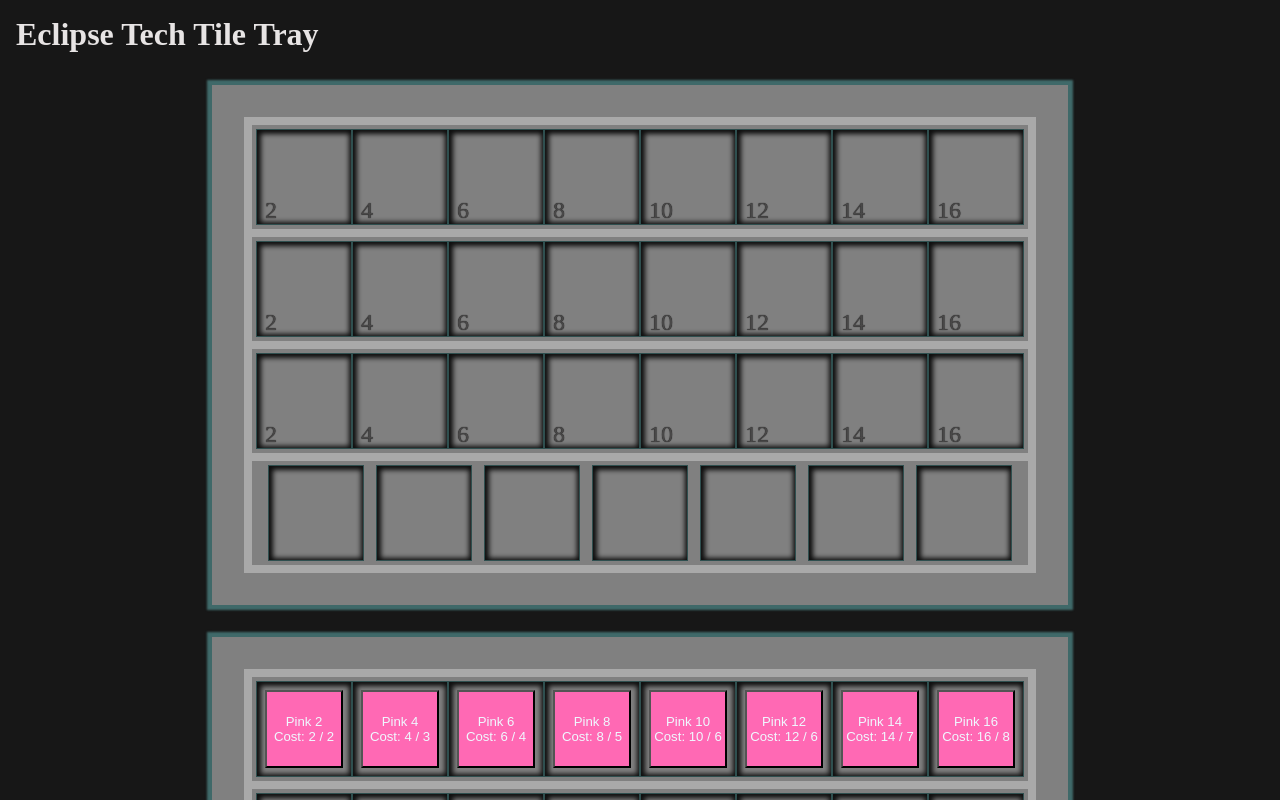
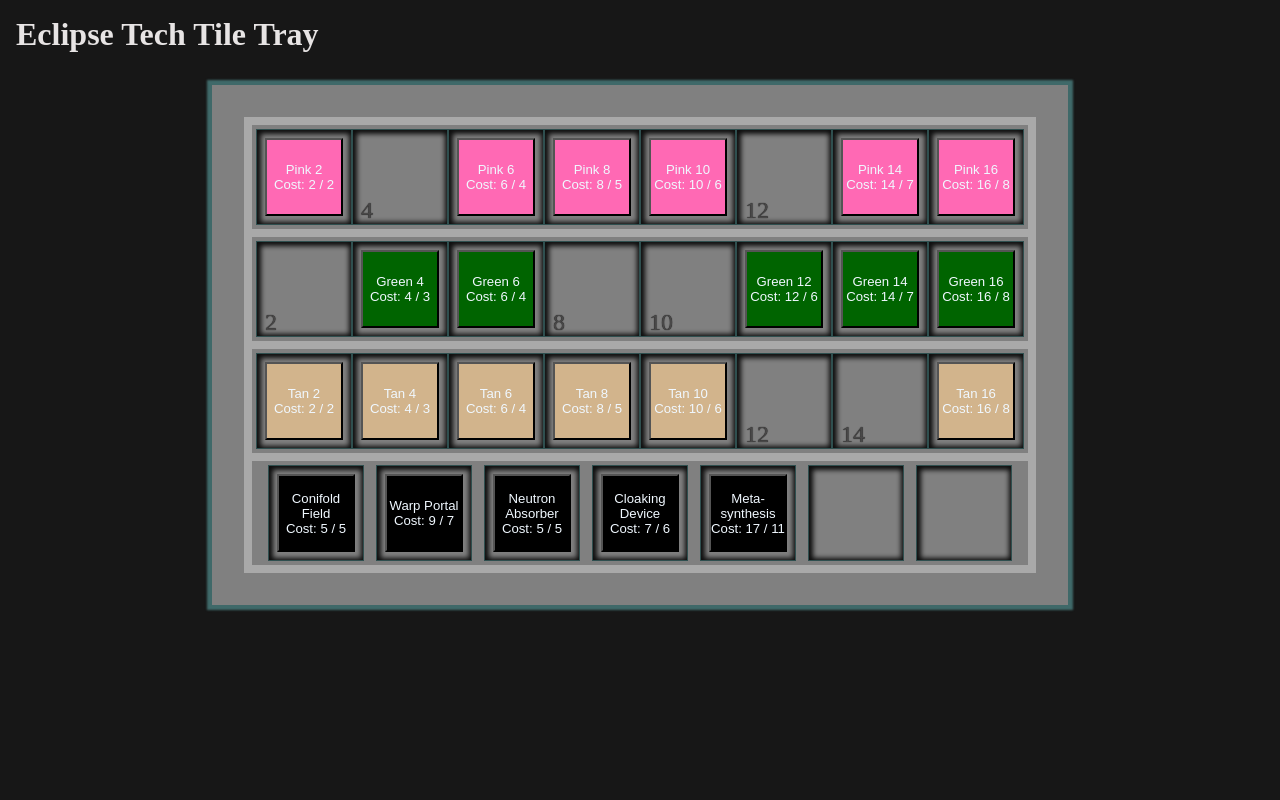
Before and after one commit to franco-ortega/eclipse-tile-tray, a React (Create React App) app: page / in a window 1280 px wide. Shown: the top 800 px of the page. Built offline with nearby package versions, Linux system fonts and the light colour scheme.

Commit message:
refactor TileRow

```diff
--- a/src/components/app/App.js
+++ b/src/components/app/App.js
@@ -1,10 +1,10 @@
 import TileTray from "../tileTray/TileTray";
 import tilesObjectData from '../../data/tilesObject.json';
 import tilesObjectHalfData from '../../data/tilesObjectHalf.json';
-import { useEffect, useState } from "react";
+// import { useEffect, useState } from "react";
 
 const App = () => {
-  const [currentTray, setCurrentTray] = useState({});
+  // const [currentTray, setCurrentTray] = useState({});
 
   const startingTray = JSON.parse(JSON.stringify(tilesObjectData));
 
@@ -13,18 +13,18 @@
     startingTray[rowColor].tiles = []
   }
 
-  useEffect(() => {
-    setCurrentTray(startingTray);
-  }, []);
+  // useEffect(() => {
+  //   setCurrentTray(startingTray);
+  // }, []);
 
   return (
     <>
       <header><h1>Eclipse Tech Tile Tray</h1></header>
-      <TileTray currentTiles={currentTray} />
-      <TileTray
+      {/* <TileTray currentTiles={currentTray} /> */}
+      {/* <TileTray
         currentTiles={tilesObjectData}
         setCurrentTray={setCurrentTray}
-        />
+        /> */}
       <TileTray currentTiles={tilesObjectHalfData} />
         {/* <TileTrayEmpty /> */}
     </>
--- a/src/components/tileRow/TileRow.js
+++ b/src/components/tileRow/TileRow.js
@@ -8,49 +8,39 @@
   color,
   currentTiles
 }) => {
-  //The section will determine the number of TileSpaces needed in each row
-  // Sections 1, 2, 3 will have 8 TilesSpaces
-  // Section 4 will have 7 TilesSpaces
-  // Add "number of TileSpaces" to props (maybe?)
-
-  // If there are currentTiles (which would be one row of tiles at this point)
-  // Then create a list of TileSpaces
-  // // Each TileSpace will receive Tile info for its corresponding tile
-  // // Or it will receive no info
-  // // Each TileSpace will display its Tile or an empty slot
-
   const tileSpaceListNew = [];
 
-  if(row === 4) {
-    for(let i = 1; i <= slotsPerRow; i++) {
-      tileSpaceListNew.push(
-        <TileSpace
-          key={i}
-          slot={0}
-          tile={currentTiles[i - 1]}
-          color={color}
-        />
-      );
-    }
-  } else {
-    for(let i = 1; i <= slotsPerRow; i++) {
-      let currentTile;
-      const currentSlot = i * 2;
+  if(row < 4) {
+    // The tile must go into the slot with the corresponding position
+    for(let i = 0; i < slotsPerRow; i++) {
+      const currentSlot = (i + 1) * 2;
+      let tileToInsert;
 
-      for(let j = 0; j <= 7; j++) {
-        const currentData = currentTiles[j];
-
-        if((currentSlot) === currentData?.slotPosition) {
-          currentTile = currentData
+      for(let j = 0; j < slotsPerRow; j++) {
+        const currentTile = currentTiles[j];
+        if(currentSlot === currentTile?.slotPosition) {
+          tileToInsert = currentTile
           break;
         }
       }
 
       tileSpaceListNew.push(
         <TileSpace
-          key={i}
-          slot={i * 2}
-          tile={currentTile}
+          key={`${row}${i}`}
+          slot={currentSlot}
+          tile={tileToInsert}
+          color={color}
+        />
+      );
+    }
+  } else {
+    // The last row does NOT display a slot number; nor does it care about the slot where a tile is inserted; it simply places the tile in the first (left-most) slot available
+    for(let i = 0; i < slotsPerRow; i++) {
+      tileSpaceListNew.push(
+        <TileSpace
+          key={`${row}${i}`}
+          slot={null}
+          tile={currentTiles[i]}
           color={color}
         />
       );
@@ -67,11 +57,23 @@
 TileRow.propTypes = {
   row: PropTypes.number.isRequired,
   slotsPerRow: PropTypes.number.isRequired,
+  color: PropTypes.string.isRequired,
   currentTiles: PropTypes.oneOfType([
     PropTypes.array,
     PropTypes.shape({})
-  ]),
-  color: PropTypes.string
+  ])
 };
 
 export default TileRow;
+
+// REFACTOR THOUGHTS:
+
+      // The current slot will see if there are any tiles left (check the length of currentTiles?)
+
+      // // If there is a tile, it will check to see if the slot value matches the slot position
+      // // If the slot position is null, it will enter the tile in the next slot
+      // // Otherwise...
+      // // // If there is a match, the tile to insert will be this current tile
+      // // // If no match, it will check the next tile, and repeat this process until the last tile
+
+      // // If there are no tiles, it will stop searching
```
